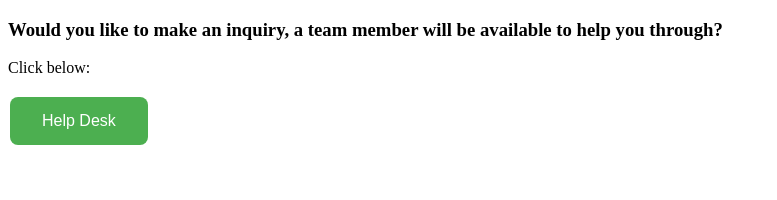
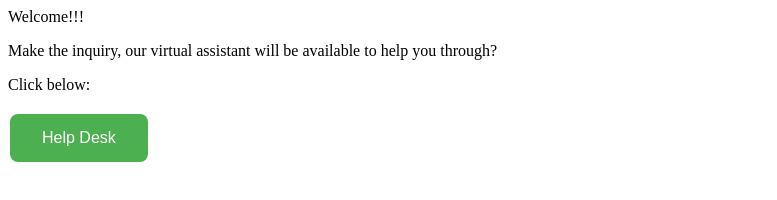
Before and after one commit to Kunsguru/contact-form, a plain HTML site: page index.html in a window 1280 px wide. Shown: the whole page, without its empty margins (0-777 px from the left). Drawn offline with Linux system fonts and the light colour scheme.

Commit message:
Update index.html

```diff
--- a/index.html
+++ b/index.html
@@ -7,8 +7,8 @@
 <link rel="stylesheet" href="styles.css">
     </head>
 <body>
-   <div><h3>Would you like to make an inquiry, a team member will be available to help you through?</h3></div>
-
+   <div></h3>Welcome!!!</div>
+<p>Make the inquiry, our virtual assistant will be available to help you through?</p>
 <div><p>Click below:</p></div>
     <button id="summitButton">Help Desk</button>
     <script src="script.js"></script>
```
